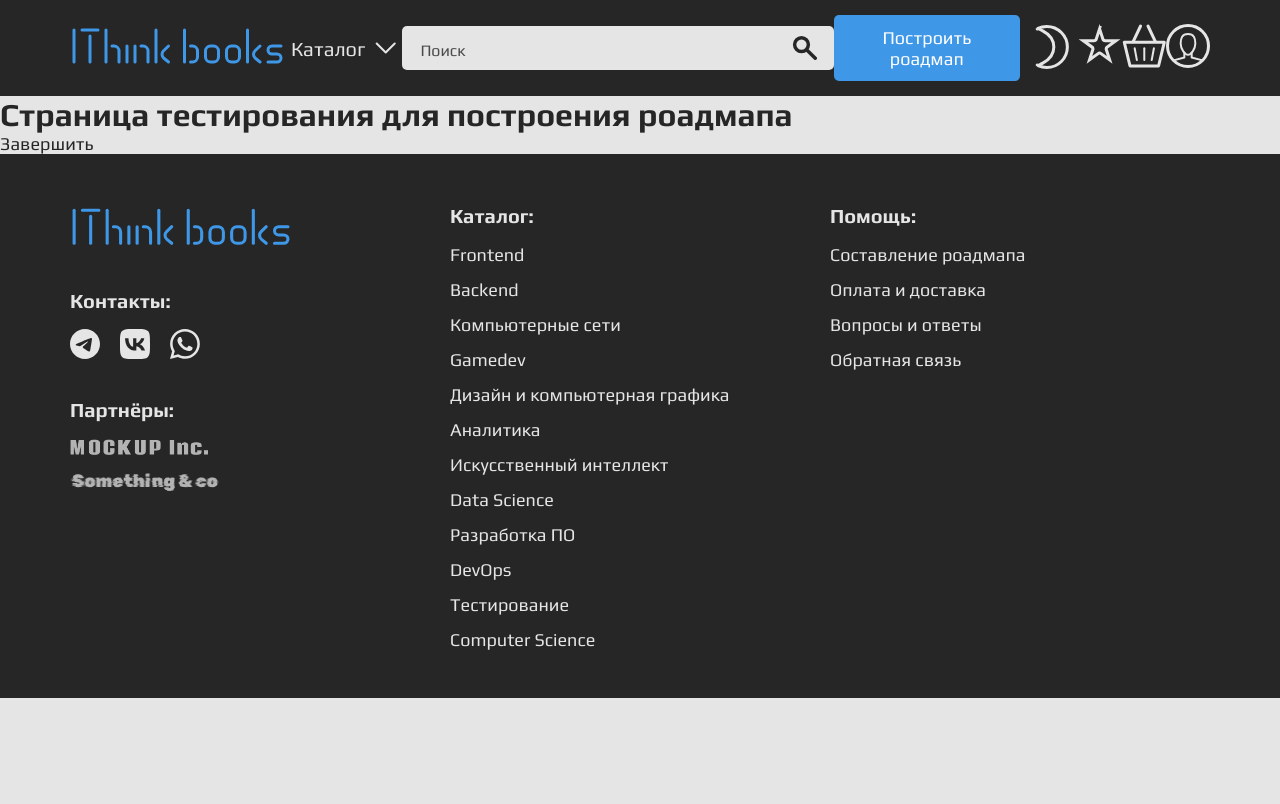
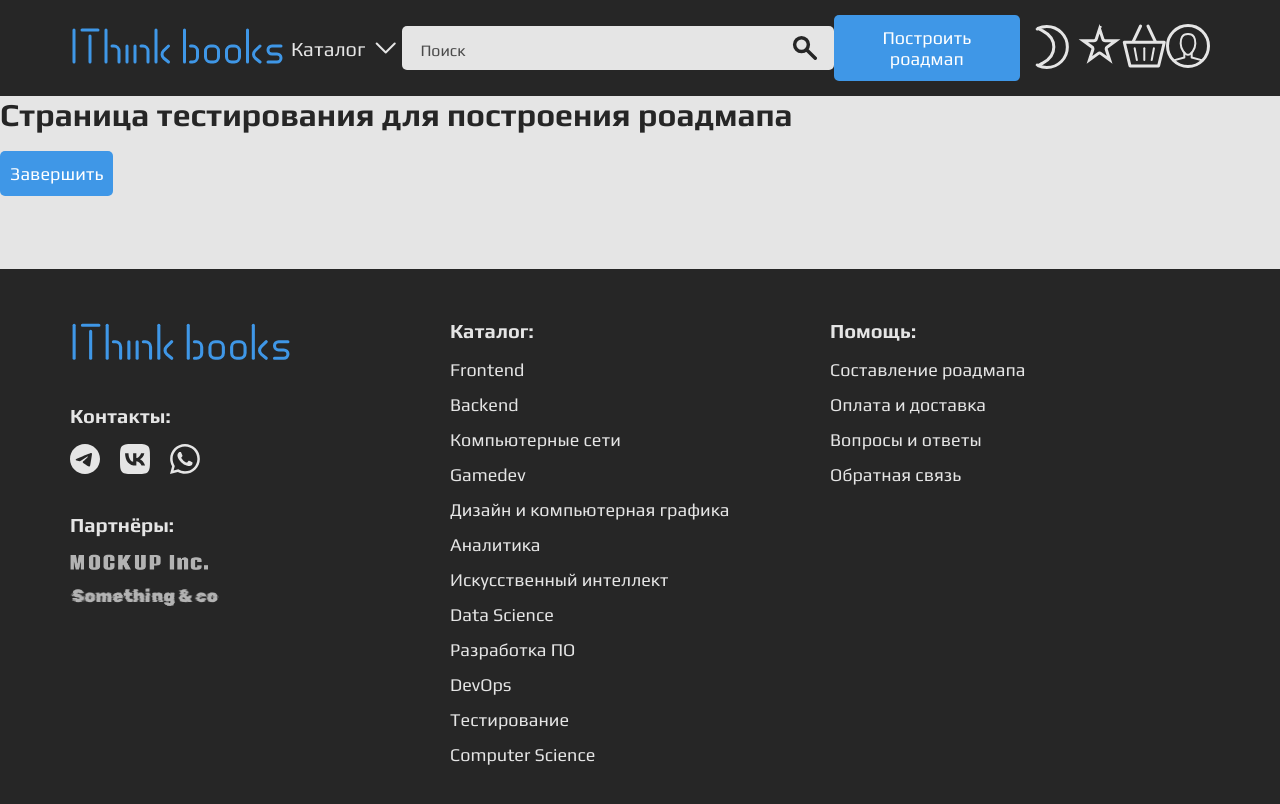
Before and after one commit to DanilkaCrazy/Online-store, a React (Create React App) app in the folder ithinkbooks/frontend/: page /quiz in a window 1280 px wide. Shown: the top 804 px of the page. Built offline with nearby package versions, Linux system fonts and the light colour scheme.

Commit message:
small changes before adding the styles

```diff
--- a/ithinkbooks/frontend/public/index.html
+++ b/ithinkbooks/frontend/public/index.html
@@ -24,7 +24,7 @@
       work correctly both with client-side routing and a non-root public URL.
       Learn how to configure a non-root public URL by running `npm run build`.
     -->
-    <title>React App</title>
+    <title>IThink books</title>
   </head>
   <body>
     <noscript>You need to enable JavaScript to run this app.</noscript>
--- a/ithinkbooks/frontend/src/components/collections/ThemeCollection.tsx
+++ b/ithinkbooks/frontend/src/components/collections/ThemeCollection.tsx
@@ -8,7 +8,12 @@ const ThemeCollection: React.FC<{theme: Theme}> = ({theme}) => {
   return (
     <>
       <h1>{theme.name}</h1>
-      {themeBooks.map((book, i) => <p key={i}>{book.title}</p>)}
+      {themeBooks.map((book, i) => (
+        <div key={i} className='book-small'>
+          <h3>{book.title}</h3>
+          <p>{book.author}</p>
+        </div>
+      ))}
     </>
   );
 };
--- a/ithinkbooks/frontend/src/components/roadmap/Quiz.tsx
+++ b/ithinkbooks/frontend/src/components/roadmap/Quiz.tsx
@@ -1,11 +1,12 @@
 import React from 'react';
 import { Link } from 'react-router-dom';
+import '../../css/Quiz.css';
 
 const Quiz: React.FC<{onComplete: React.DispatchWithoutAction}> = ({onComplete}) => (
-  <>
+  <div className='quiz'>
     <h1>Страница тестирования для построения роадмапа</h1>
-    <Link to='/roadmap' onClick={onComplete}>Завершить</Link>
-  </>
+    <Link className='main-button roadmap-button' to='/roadmap' onClick={onComplete}>Завершить</Link>
+  </div>
 );
 
 export default Quiz;
--- a/ithinkbooks/frontend/src/components/roadmap/Roadmap.tsx
+++ b/ithinkbooks/frontend/src/components/roadmap/Roadmap.tsx
@@ -1,11 +1,12 @@
 import React from 'react';
 import { Link } from 'react-router-dom';
+import '../../css/Quiz.css';
 
 const Roadmap: React.FC<{onExit: React.DispatchWithoutAction}> = ({onExit}) => (
-  <>
+  <div className='quiz'>
     <h1>Страница с построенным роадмапом</h1>
-    <Link to='/account/roadmaps' onClick={onExit}>Сохранить</Link>
-  </>
+    <Link className='main-button roadmap-button' to='/account/roadmaps' onClick={onExit}>Сохранить</Link>
+  </div>
 );
 
 export default Roadmap;
--- /dev/null
+++ b/ithinkbooks/frontend/src/css/Quiz.css
@@ -0,0 +1,7 @@
+.quiz h1 {
+  margin-bottom: 30px;
+}
+
+.quiz {
+  margin-bottom: 85px;
+}
--- a/ithinkbooks/frontend/src/index.css
+++ b/ithinkbooks/frontend/src/index.css
@@ -76,3 +76,11 @@ h3 {
   font-size: 20px;
   font-weight: bold;
 }
+
+.book-small {
+  margin-bottom: 50px;
+}
+
+.book-small h3 {
+  margin-bottom: 10px;
+}
```
